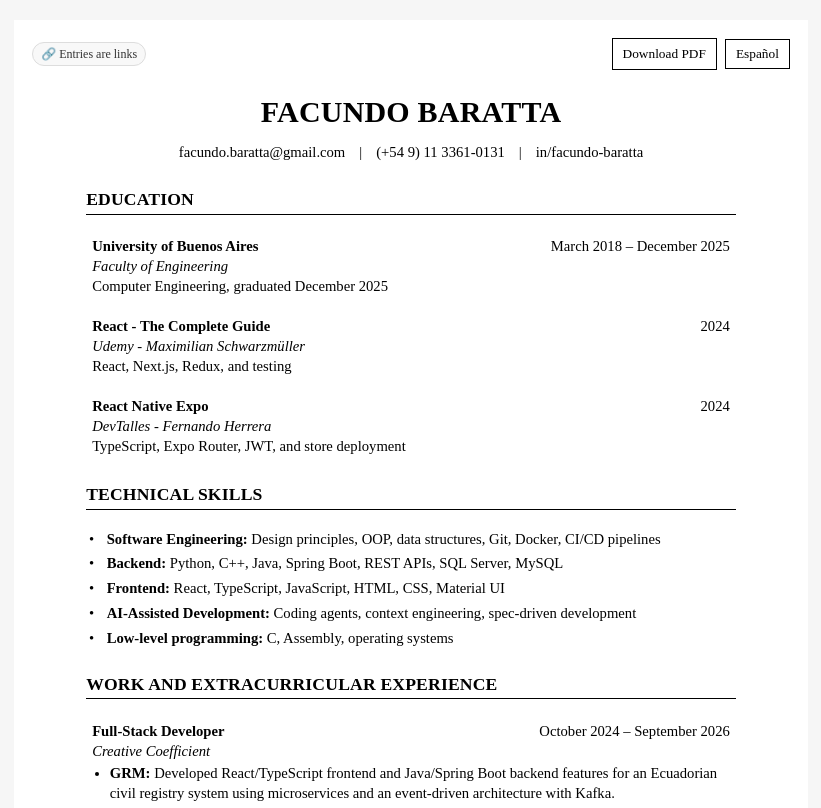
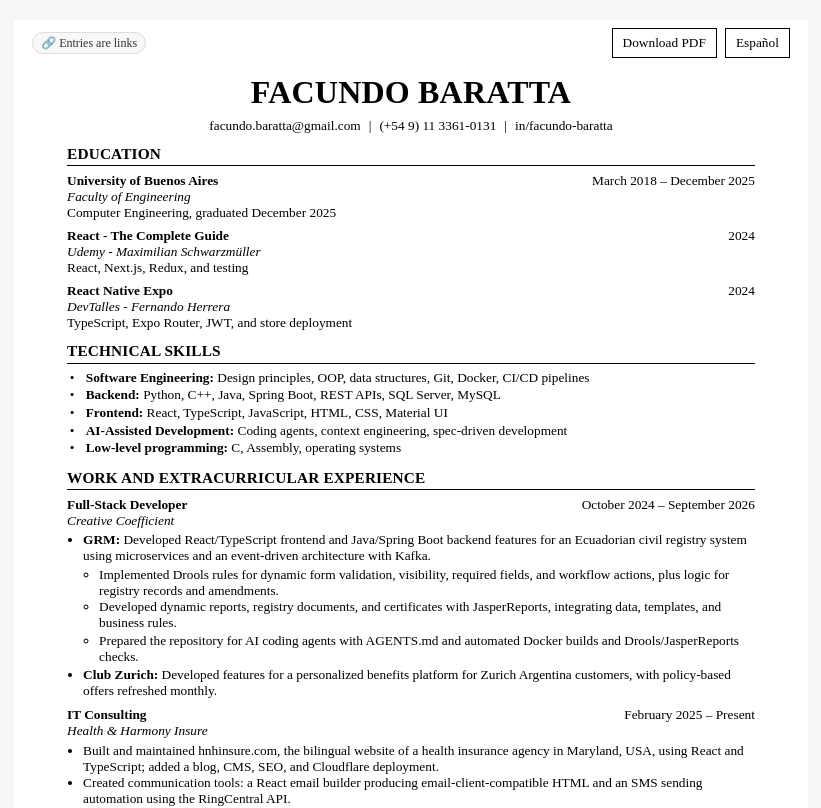
Before and after one commit to facubaratta/cv, a React (Vite) app: page / in a window 1280 px wide. Shown: the top 808 px of the page, without its empty margins (229-1050 px from the left). Built offline with nearby package versions, Linux system fonts and the light colour scheme.

Commit message:
Match screen and PDF to A4 layout

```diff
--- a/src/styles.css
+++ b/src/styles.css
@@ -1,7 +1,6 @@
 :root {
   --page-width: 210mm;
-  --page-min-height: 297mm;
-  --page-padding: 0.75in;
+  --page-padding: 14mm;
   --line-height: 1.35;
 }
 
@@ -15,13 +14,12 @@ body {
   color: #000;
   font-family: "Times New Roman", Times, serif;
   line-height: var(--line-height);
-  font-size: 11pt;
+  font-size: 12pt;
 }
 
 .page {
   position: relative;
   width: var(--page-width);
-  min-height: var(--page-min-height);
   margin: 20px auto;
   background: #fff;
   padding: var(--page-padding);
@@ -29,7 +27,7 @@ body {
 
 .top-controls {
   position: absolute;
-  top: 18px;
+  top: 8px;
   left: 18px;
   right: 18px;
   display: flex;
@@ -266,7 +264,7 @@ html[lang="es"] .lang-en {
 
 /* Responsive and print styles */
 
-@media screen and (max-width: 900px) {
+@media screen and (width < 210mm) {
   html:not([data-pdf-export="true"]) .page {
     width: 100%;
     min-height: auto;
@@ -326,7 +324,90 @@ html[lang="es"] .lang-en {
   }
 }
 
-/* Shared by browser printing and the PDF exporter; never scale the content. */
+/* Use the same A4 content layout on desktop and in the PDF. */
+@media print, screen and (min-width: 210mm) {
+  .page {
+    min-height: 297mm;
+  }
+
+  .cv-content {
+    /* A4 height minus both 14mm margins, with print rounding clearance. */
+    min-height: 268.5mm;
+    display: flex;
+    flex-direction: column;
+    justify-content: space-between;
+  }
+
+  .cv-content > * {
+    flex-shrink: 0;
+  }
+
+  body {
+    font-size: 10pt;
+    line-height: 1.2;
+  }
+
+  h1 {
+    font-size: 24pt;
+  }
+
+  .contact {
+    margin: 5pt 0 0;
+    gap: 6pt;
+  }
+
+  .contact a {
+    padding: 0;
+  }
+
+  .section-title {
+    margin: 8pt 0 4.5pt;
+    font-size: 11.5pt;
+    break-after: avoid;
+  }
+
+  .entry > .anchor,
+  .entry-content {
+    display: block;
+    padding: 0.5pt 0;
+  }
+
+  .entry-header,
+  .subtitle {
+    break-after: avoid;
+  }
+
+  .experience .entry + .entry {
+    margin-top: 4.5pt;
+  }
+
+  .experience-bullets {
+    margin-top: 2.5pt;
+  }
+
+  .experience-bullets li + li,
+  .skills li,
+  .project-list li {
+    margin-top: 0;
+    margin-bottom: 1.25pt;
+  }
+
+  li {
+    break-inside: avoid;
+    orphans: 2;
+    widows: 2;
+  }
+
+  .languages {
+    flex-direction: column;
+    flex-wrap: nowrap;
+    width: 100%;
+    padding: 0.5pt 0;
+    gap: 3pt;
+    break-inside: avoid;
+  }
+}
+
 @media print {
   @page {
     size: A4;
@@ -335,8 +416,6 @@ html[lang="es"] .lang-en {
 
   body {
     background: #fff;
-    font-size: 10.5pt;
-    line-height: 1.2;
   }
 
   .page {
@@ -349,62 +428,4 @@ html[lang="es"] .lang-en {
   .top-controls {
     display: none;
   }
-
-  h1 {
-    font-size: 24pt;
-  }
-
-  .contact {
-    margin: 4pt 0 0;
-    gap: 6pt;
-  }
-
-  .contact a {
-    padding: 0;
-  }
-
-  .section-title {
-    margin: 7pt 0 4pt;
-    font-size: 11.5pt;
-    break-after: avoid;
-  }
-
-  .entry > .anchor,
-  .entry-content {
-    display: block;
-    padding: 0;
-  }
-
-  .entry-header,
-  .subtitle {
-    break-after: avoid;
-  }
-
-  .experience .entry + .entry {
-    margin-top: 4pt;
-  }
-
-  .experience-bullets {
-    margin-top: 2pt;
-  }
-
-  .experience-bullets li + li,
-  .skills li,
-  .project-list li {
-    margin-top: 0;
-    margin-bottom: 1pt;
-  }
-
-  li {
-    break-inside: avoid;
-    orphans: 2;
-    widows: 2;
-  }
-
-  .languages {
-    flex-direction: row;
-    flex-wrap: wrap;
-    gap: 3pt 18pt;
-    break-inside: avoid;
-  }
 }
```
Also changed, not shown: 2 other files (tests, documents, lock files or other folders).
